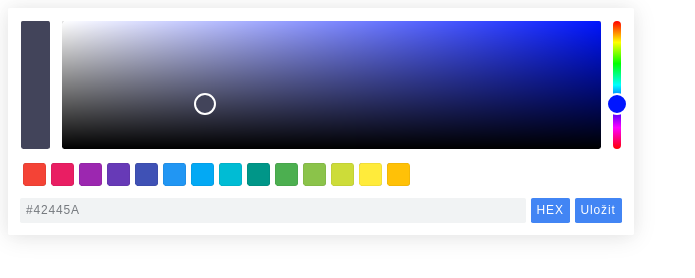
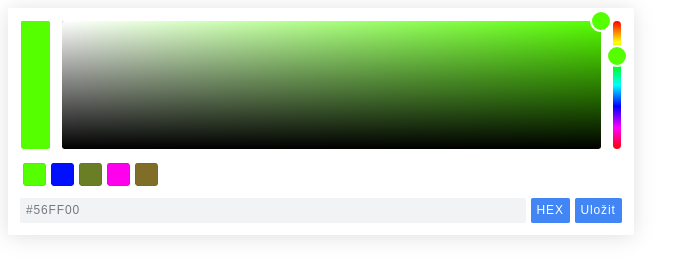
Before and after one commit to DataRozhlas/sloupek-colorpicker, a plain HTML site: page index.html in a window 1280 px wide. Shown: the whole page, without its empty margins (0-695 px from the left). Drawn offline with Linux system fonts and the light colour scheme.

Commit message:
ugly defaults

```diff
--- a/index.html
+++ b/index.html
@@ -6,6 +6,12 @@
   <meta name="viewport" content="width=device-width, initial-scale=1">
   <title>Color picker</title>
   <link rel="stylesheet" href="pickr.css">
+  <style>
+  .pcr-selection button, .pcr-swatches button {
+    -webkit-box-sizing: border-box;
+    box-sizing: border-box;
+  }
+  </style>
 </head>
 
 <body style="max-width: 600px;">
--- a/sloupek.js
+++ b/sloupek.js
@@ -6,22 +6,13 @@ var pickr = Pickr.create({
   lockOpacity: true,
   comparison: false,
   swatches: [
-    'rgba(244, 67, 54, 1)',
-    'rgba(233, 30, 99, 1)',
-    'rgba(156, 39, 176, 1)',
-    'rgba(103, 58, 183, 1)',
-    'rgba(63, 81, 181, 1)',
-    'rgba(33, 150, 243, 1)',
-    'rgba(3, 169, 244, 1)',
-    'rgba(0, 188, 212, 1)',
-    'rgba(0, 150, 136, 1)',
-    'rgba(76, 175, 80, 1)',
-    'rgba(139, 195, 74, 1)',
-    'rgba(205, 220, 57, 1)',
-    'rgba(255, 235, 59, 1)',
-    'rgba(255, 193, 7, 1)'
+    "#56FF00",
+    "#0010FF",
+    "#6A7E25",
+    "#FF00EF",
+    "#806E28"
   ],
-
+  default: "#56FF00",
   components: {
     // Main components
     preview: true,
@@ -47,7 +38,5 @@ var pickr = Pickr.create({
 });
 
 pickr.on("init", function(instance) {
-  console.log("yay")
-  document.getElementsByClassName("pcr-app")[0].style.margin = "0 auto";
   document.getElementsByClassName("pcr-app")[0].style.width = "100%";
 });
```
